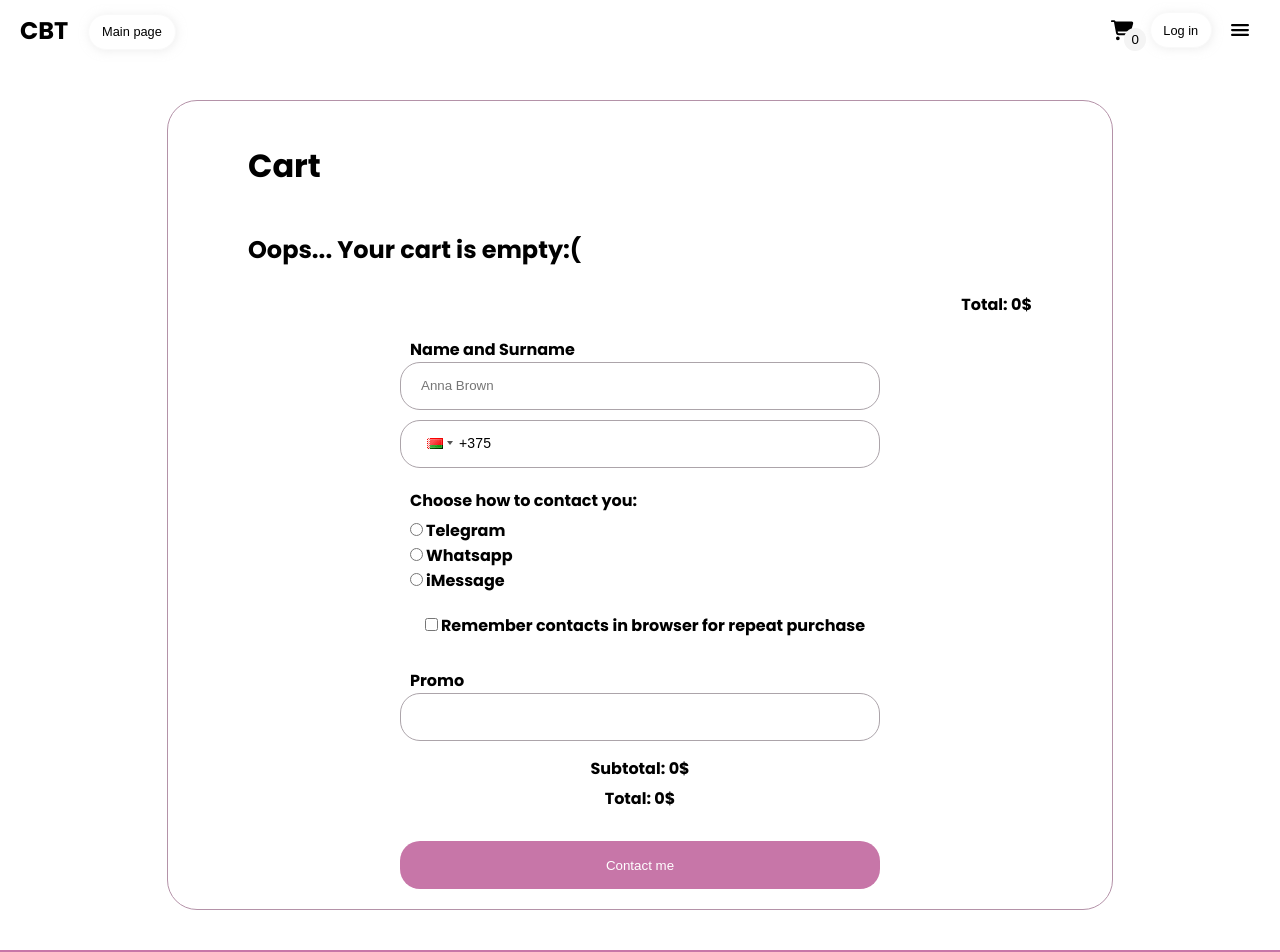
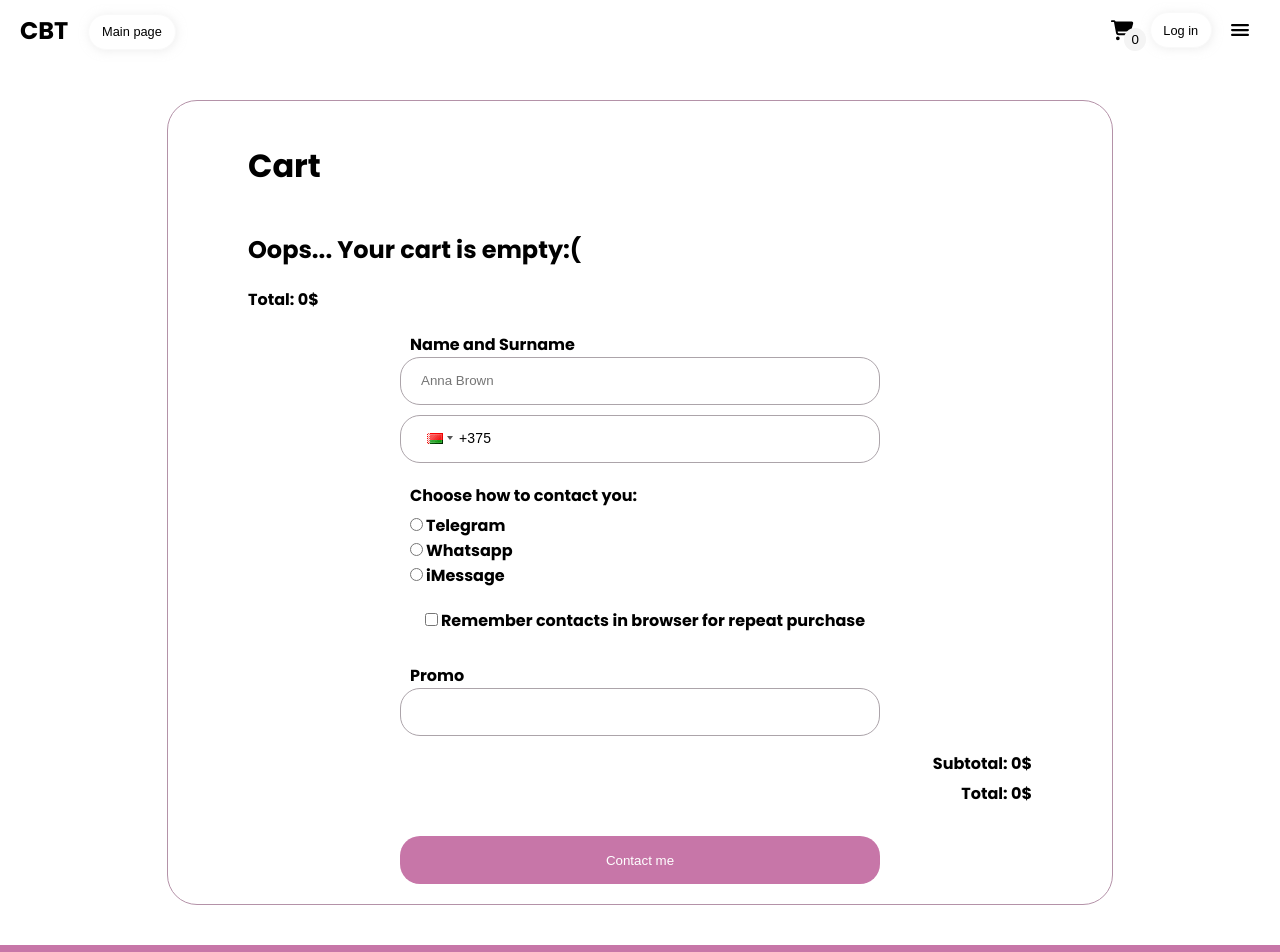
Before and after one commit to sadnaastasia/pet, a React (Vite) app: page /cart in a window 1280 px wide. Shown: the top 952 px of the page. Built offline with nearby package versions, Linux system fonts and the light colour scheme.

Commit message:
change the style of the sum text of the cart

```diff
--- a/src/pages/Cart.tsx
+++ b/src/pages/Cart.tsx
@@ -94,6 +94,7 @@ function Cart() {
               </div>
               <input />
             </div>
+            <div className="cart_sum-container">
               <div className="cart_sum">
                 <span>
                   Subtotal:{' '}
@@ -116,6 +117,7 @@ function Cart() {
                   $
                 </span>
               </div>
+            </div>
             <button className="cart-button">Contact me</button>
           </div>
         </div>
--- a/src/styles/App.css
+++ b/src/styles/App.css
@@ -966,7 +966,13 @@
   cursor: pointer;
   background-color: rgb(223, 223, 223);
 }
-.cart_container .cart_outer .cart_sum {
+.cart_container .cart_outer .cart_sum-container {
+  width: 100%;
+  display: flex;
+  flex-direction: column;
+  align-items: end;
+}
+.cart_container .cart_outer .cart_sum-container .cart_sum {
   margin-top: 5px;
   display: flex;
   justify-content: end;
--- a/src/styles/App.scss
+++ b/src/styles/App.scss
@@ -1082,11 +1082,16 @@ $greyhover: rgb(223, 223, 223);
         background-color: $greyhover;
       }
     }
-    .cart_sum {
-      margin-top: 5px;
-
+    .cart_sum-container {
+      width: 100%;
       display: flex;
-      justify-content: end;
+      flex-direction: column;
+      align-items: end;
+      .cart_sum {
+        margin-top: 5px;
+        display: flex;
+        justify-content: end;
+      }
     }
     .cart_main {
       display: flex;
```
Also changed, not shown: 1 other file (tests, documents, lock files or other folders). Lines whose indentation alone changed are shown as unchanged.
